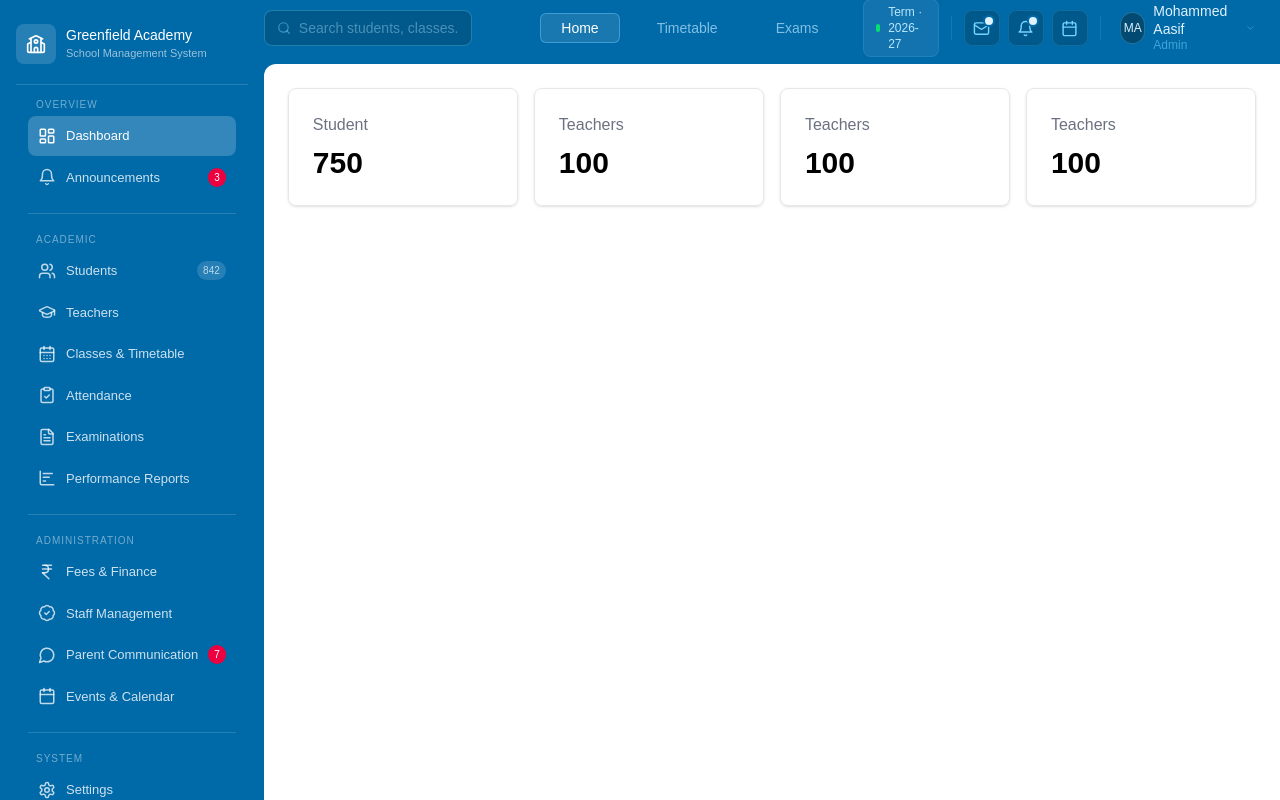
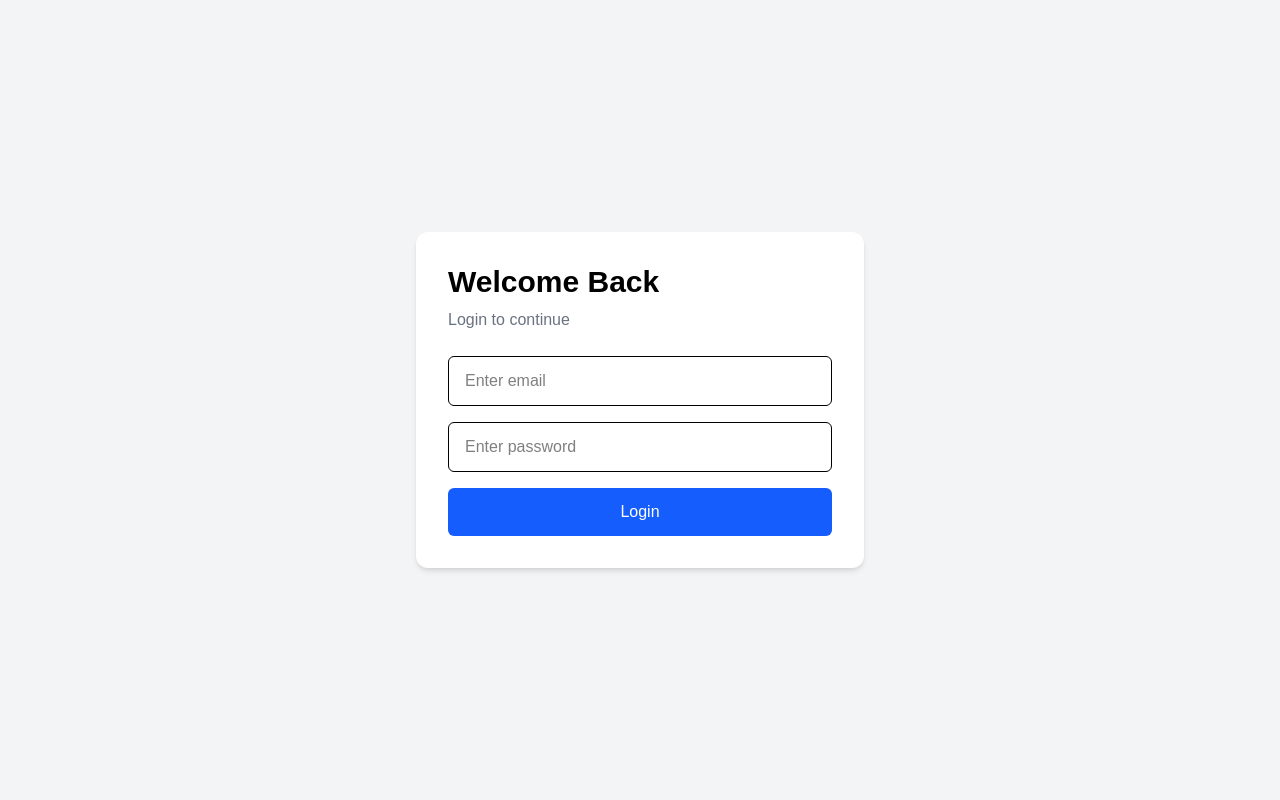
Before and after one commit to webdexx/school_saas_frontend, a React (Vite) app: page / in a window 1280 px wide. Built offline with nearby package versions, Linux system fonts and the light colour scheme.

Commit message:
Added UI Features

```diff
--- a/src/App.tsx
+++ b/src/App.tsx
@@ -1,37 +1,39 @@
-import DashboardLayout from "./components/layouts/DashboardLayout";
-import  DashboardCard  from "./components/molecules/DashboardCards";
+// import DashboardLayout from "./components/layouts/DashboardLayout";
+// import  DashboardCard  from "./components/molecules/DashboardCards";
+import LoginPage from "./features/auth/pages/LoginPage";
 
 
 function App() {
   return (
-    <div>
-      <DashboardLayout >
-        <div className="flex gap-4">
-        <DashboardCard
-        title="Student"
-        value={750}
-        />
+    // <div>
+    //   <DashboardLayout >
+    //     <div className="flex gap-4">
+    //     <DashboardCard
+    //     title="Student"
+    //     value={750}
+    //     />
 
-        <DashboardCard
-        title="Teachers"
-        value={100}
-        />
+    //     <DashboardCard
+    //     title="Teachers"
+    //     value={100}
+    //     />
 
-        <DashboardCard
-        title="Teachers"
-        value={100}
-        />
+    //     <DashboardCard
+    //     title="Teachers"
+    //     value={100}
+    //     />
 
-        <DashboardCard
-        title="Teachers"
-        value={100}
-        />
+    //     <DashboardCard
+    //     title="Teachers"
+    //     value={100}
+    //     />
 
 
-        </div>
+    //     </div>
 
-      </ DashboardLayout >
-    </div>
+    //   </ DashboardLayout >
+    // </div>
+    <LoginPage />
   );
 }
 
--- /dev/null
+++ b/src/components/layouts/AuthLayout.tsx
@@ -0,0 +1,15 @@
+type AuthLayoutProps = {
+  children: React.ReactNode;
+};
+
+const AuthLayout = ({
+  children,
+}: AuthLayoutProps) => {
+  return (
+    <div className="flex min-h-screen items-center justify-center bg-gray-100">
+      {children}
+    </div>
+  );
+};
+
+export default AuthLayout;
--- a/src/components/organisms/Sidebar.tsx
+++ b/src/components/organisms/Sidebar.tsx
@@ -4,7 +4,7 @@ import type { IconType } from "react-icons";
 import { user } from "@/constants/userRole";
 
 interface NavItemProps {
-  icon: IconType; // ✅ was: Lu
+  icon: IconType;
   label: string;
   active?: boolean;
   badge?: number;
@@ -28,7 +28,7 @@ const NavItem = ({
       ${active ? "bg-white/20" : "hover:bg-white/10"}`}
   >
     <Icon
-      className={`w-[18px] h-[18px] shrink-0 ${active ? "text-white" : "text-white/75"}`}
+      className={`w-4.5 h-4.5 shrink-0 ${active ? "text-white" : "text-white/75"}`}
     />
     <span
       className={`text-[13px] ${active ? "text-white font-medium" : "text-white/80"}`}
--- /dev/null
+++ b/src/components/ui/Input.tsx
@@ -0,0 +1,27 @@
+type InputProps = {
+  type?: string;
+  placeholder?: string;
+  value: string;
+  onChange: (
+    e: React.ChangeEvent<HTMLInputElement>
+  ) => void;
+};
+
+const Input = ({
+  type = "text",
+  placeholder,
+  value,
+  onChange,
+}: InputProps) => {
+  return (
+    <input
+      type={type}
+      placeholder={placeholder}
+      value={value}
+      onChange={onChange}
+      className="w-full rounded-md border px-4 py-3 outline-none focus:border-blue-500"
+    />
+  );
+};
+
+export default Input;
```
